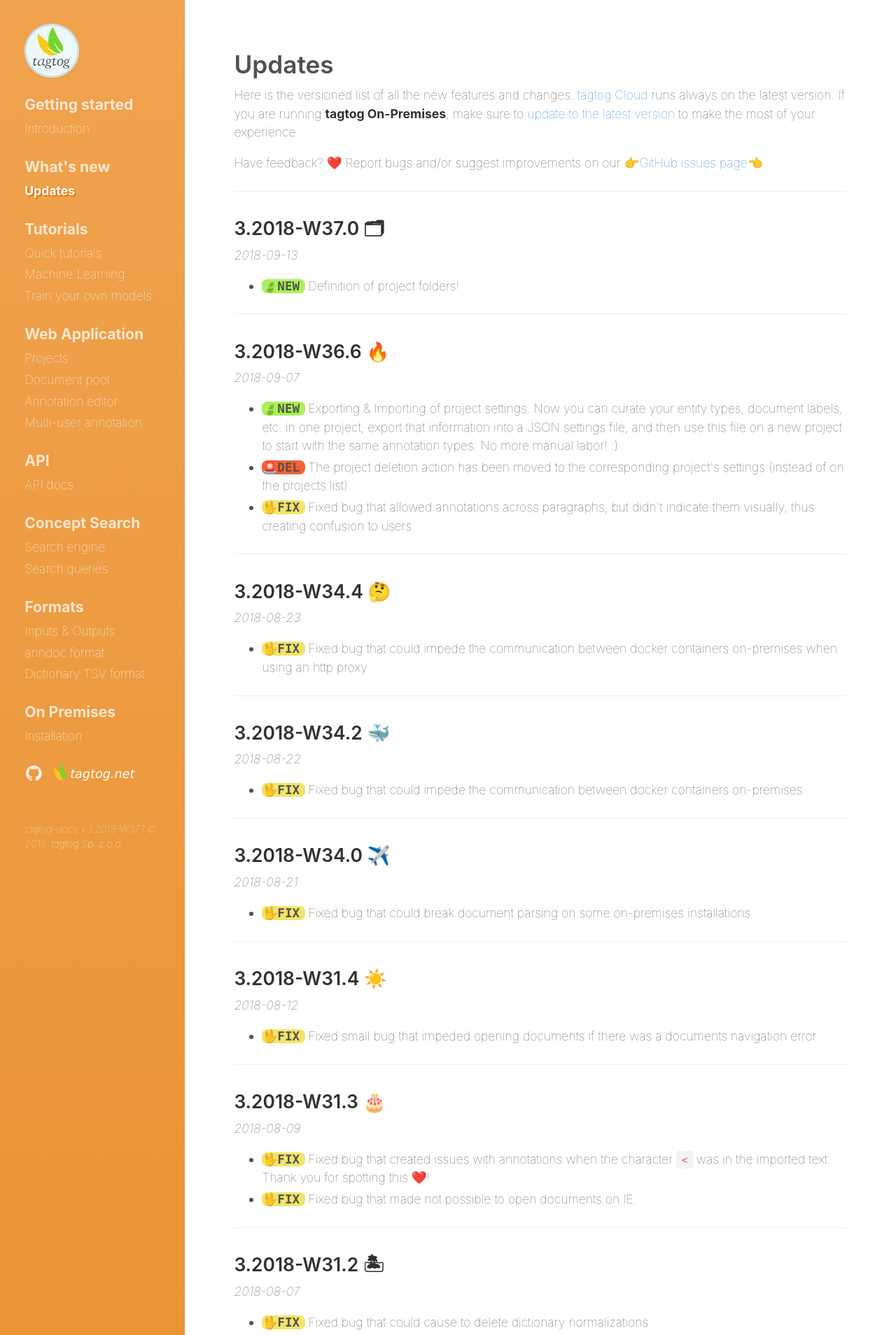
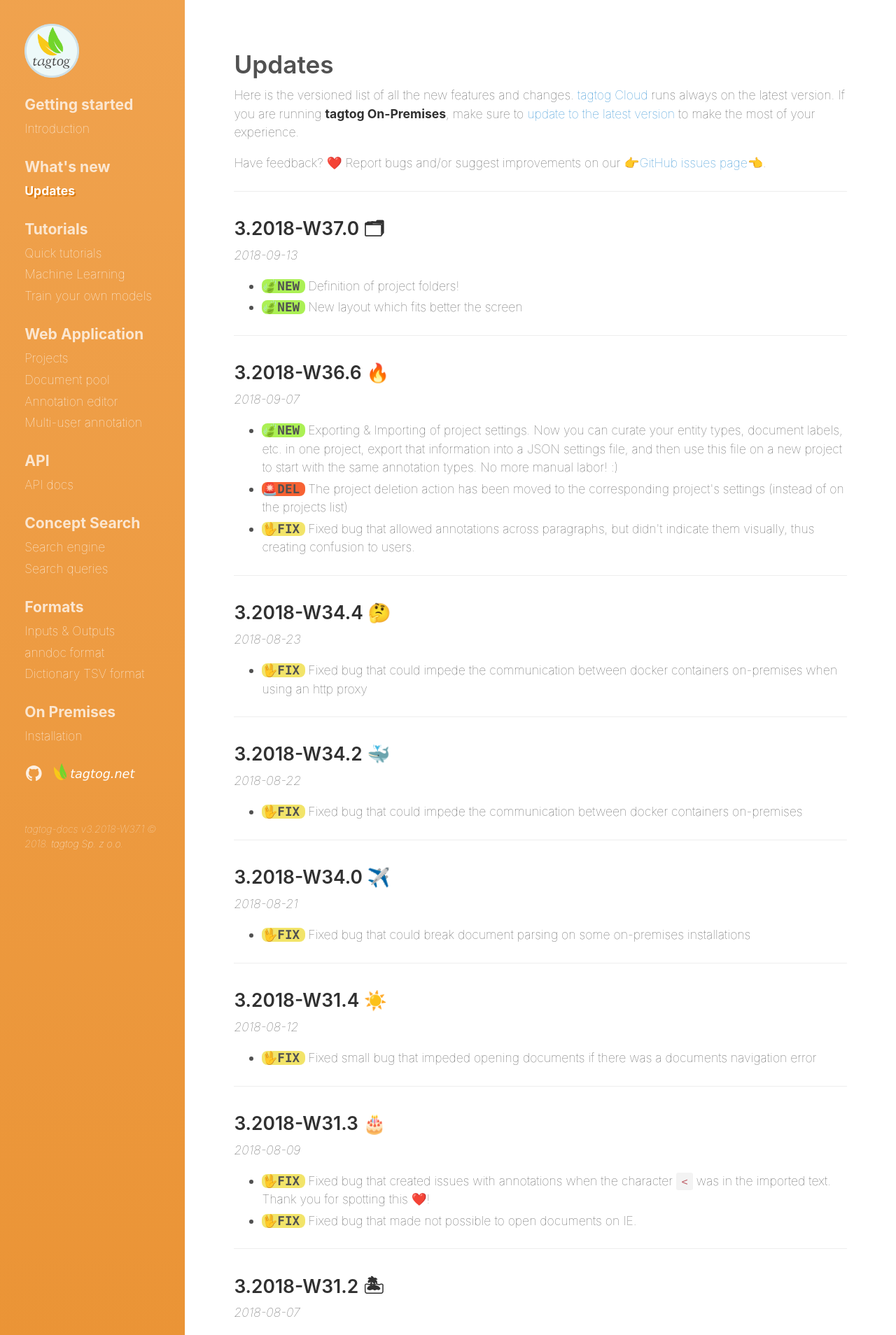
Before and after one commit to tagtogorg/tagtog-doc, a Jekyll site: the page built from updates.md, in a window 1280 px wide. Shown: the top 1908 px of the page at 70% size. Built offline with Jekyll 4.4.1, drawn with Linux system fonts in a browser that asks for light colours; nearby versions of some CDN libraries; emoji names are drawn with the system emoji font.

Commit message:
add new layout as update

```diff
--- a/updates.md
+++ b/updates.md
@@ -17,6 +17,7 @@ _2018-09-13_
 
 <ul class="updates">
   <li class="new">Definition of project folders!</li>
+  <li class="new">New layout which fits better the screen</li>
 </ul>
 
 ---
```
